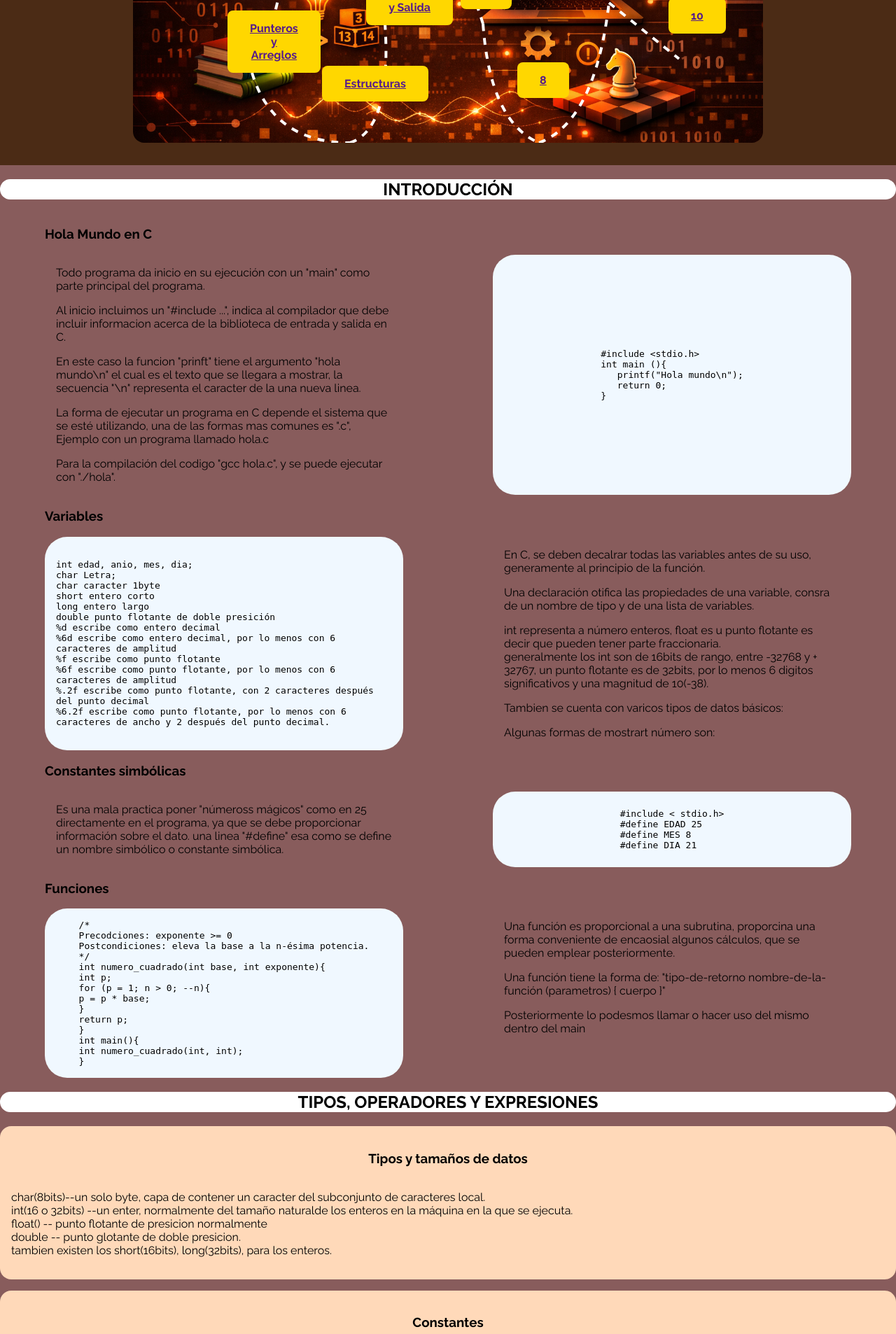
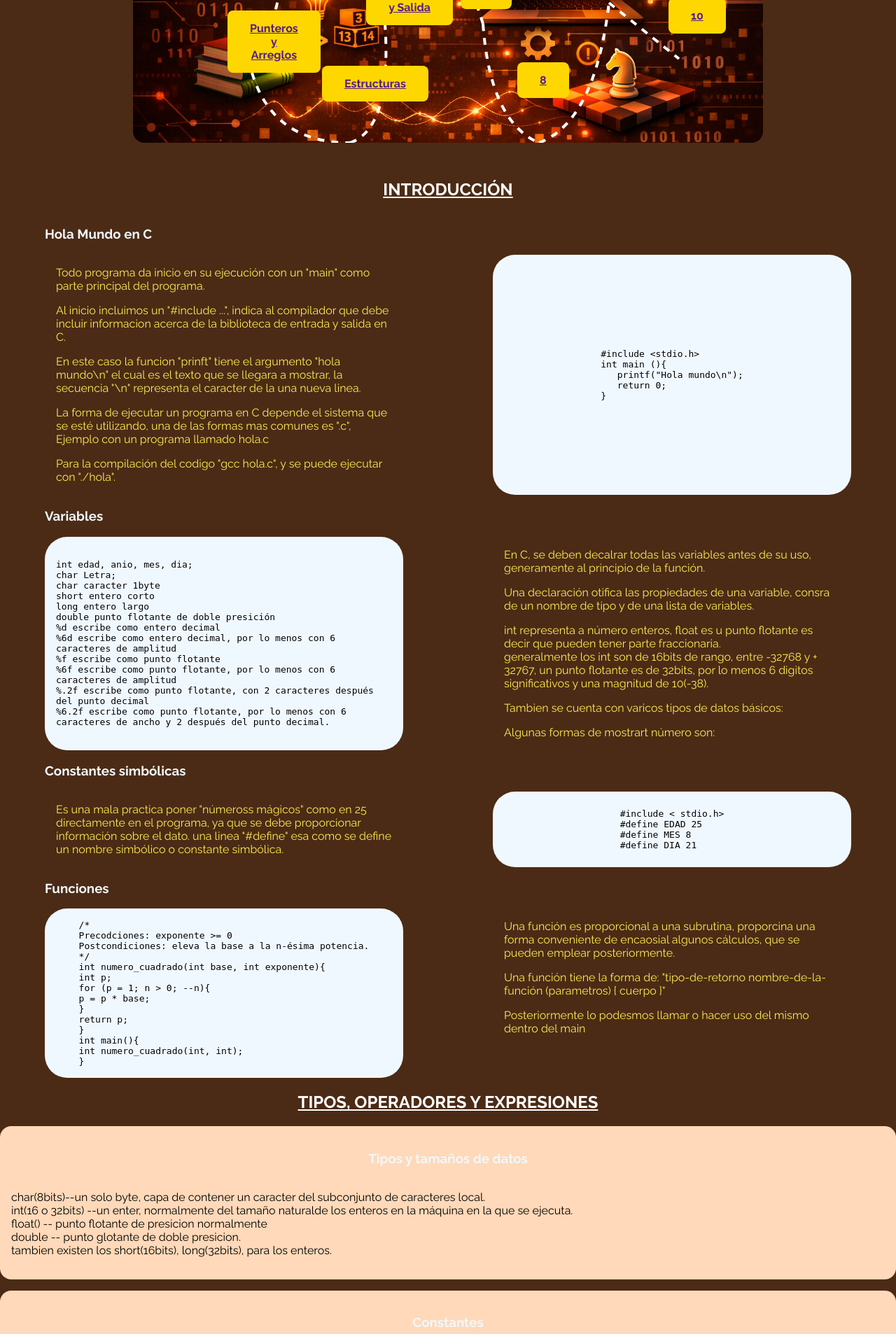
Before and after one commit to RonnyMT08/Plataforma-Cursos, a Flask app: page /fundamentos in a window 1280 px wide. Shown: the part 380-2286 px from the top of the page at 70% size. Run offline with Flask 3, Linux system fonts and the light colour scheme.

Commit message:
refeactor(curso-style): Cambio de color de texto y contenedores en el curso de fundamentos

```diff
--- a/Frontend/static/styles/style.css
+++ b/Frontend/static/styles/style.css
@@ -573,13 +573,15 @@ path {
 }
 
 .contenedor-fundamentos__curso{
-    background-color: rgb(136, 92, 92);
+    background-color: transparent;
     margin: 2rem 0rem 0rem 0rem;
 }
 
 
 .contenedor-fundamentos__curso h2{
-    background-color: white;
+    color: white;
+    text-decoration: underline;
+    background-color: transparent;
 }
 
 .conteiner-curso {
@@ -589,6 +591,7 @@ path {
 
 .conteiner-curso h3 {
     padding: 0rem 4rem;
+    color: aliceblue;
 }
 .conteiner-curso__content{
     display: flex;
@@ -596,6 +599,7 @@ path {
 }
 
 .conteiner-curso__content-text{
+    color: #ffeb54;
     width: 50%;
     margin: 0rem 4rem;
     padding: 0rem 1rem;
```
